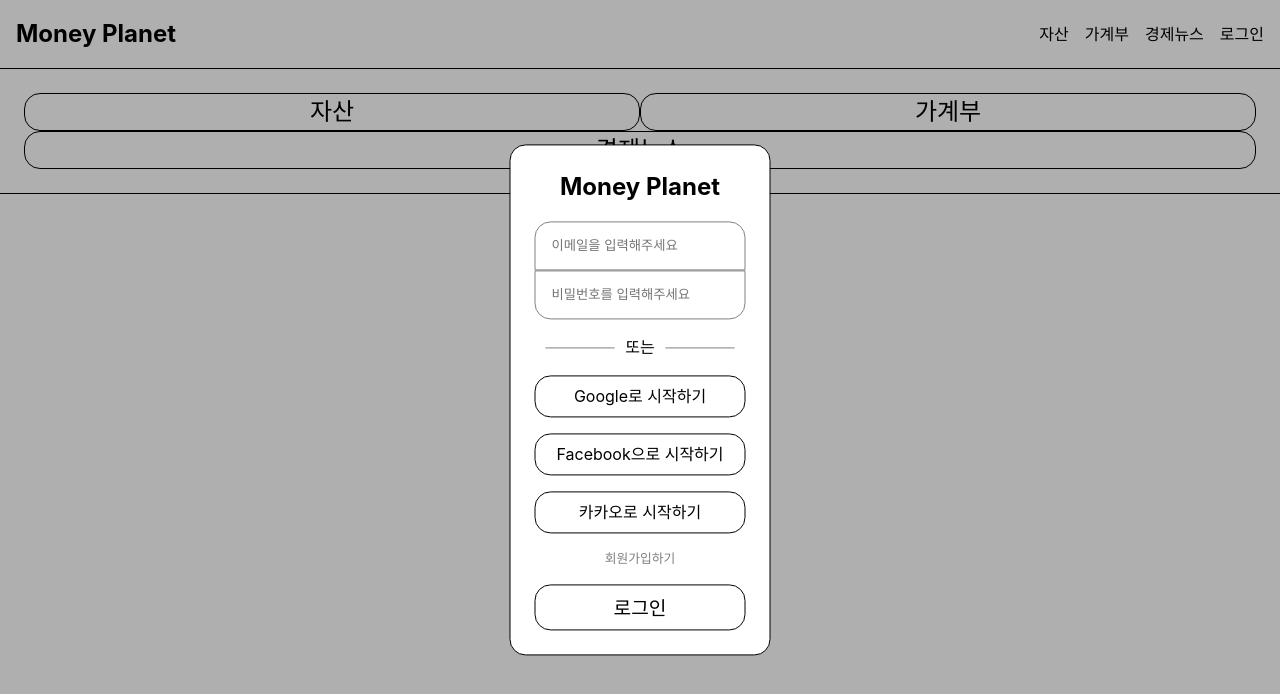
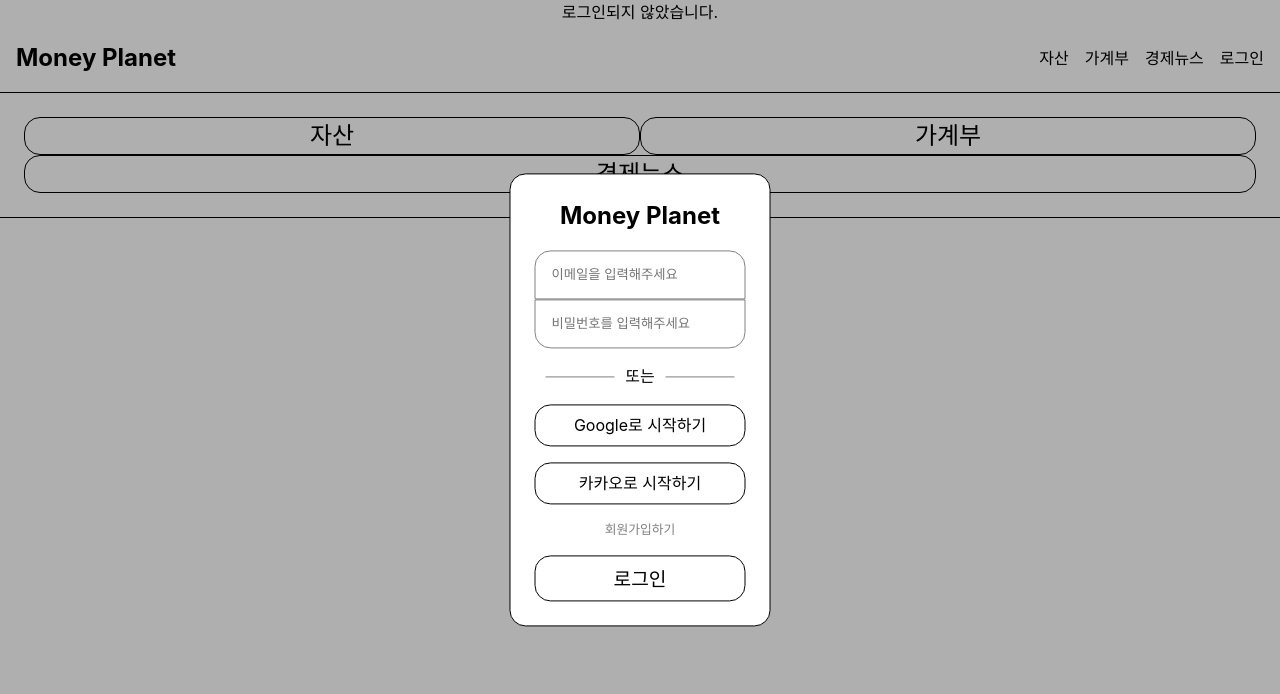
Before and after one commit to inging-bo/Tell-Me-The-Answer, a React (Vite) app: page / in a window 1280 px wide. Both pictures are taken after a click on the label "로그인". Shown: the top 694 px of the page. Built offline with nearby package versions, Linux system fonts and the light colour scheme; no server answers.

Commit message:
로그인 회원가입 구현
firebase Authentication 활용

```diff
--- a/package.json
+++ b/package.json
@@ -10,6 +10,7 @@
     "preview": "vite preview"
   },
   "dependencies": {
+    "firebase": "^11.1.0",
     "ing_project": "file:",
     "react": "^18.3.1",
     "react-dom": "^18.3.1",
--- a/src/App.jsx
+++ b/src/App.jsx
@@ -5,6 +5,7 @@ import Footer from './components/Footer'
 import Header from './components/Header'
 import Login from './components/modal/Login'
 import SignUp from './components/modal/SignUp'
+import AuthState from './components/Test'
 
 function App() {
 
@@ -12,6 +13,7 @@ function App() {
     <BrowserRouter>
     <input type="checkbox" id="login"/>
     <input type="checkbox" id="signUp"/>
+      <AuthState/>
       <Header/>
       <Router/>
       <Footer/>
--- a/src/assets/css/signUp.module.css
+++ b/src/assets/css/signUp.module.css
@@ -1,7 +1,37 @@
 .signUpForm {
-    position: absolute;
-    left: 50%;
-    top: 50%;
-    transform: translate(-50%, -50%);
-    background-color: #ffffff;
+  position: absolute;
+  left: 50%;
+  top: 50%;
+  transform: translate(-50%, -50%);
+  background-color: #ffffff;
+  padding: 1.5rem;
+  display: flex;
+  flex-direction: column;
+  gap: 1rem;
   }
+  .title {
+    font-size: 1.5rem;
+    font-weight: bold;
+}
+.inputBox {
+    display: flex;
+    flex-direction: column;
+    /* overflow: hidden; */
+}
+
+.id {
+    border: solid 1px gray;
+    border-radius: 1rem 1rem 0 0;
+    padding: 1rem;
+    box-sizing: border-box;
+}
+.pw {
+    border: solid 1px gray;
+    border-radius: 0 0 1rem 1rem;
+    padding: 1rem;
+}
+.signUpBtn {
+  padding: .5rem 1rem;
+  font-size: 1.2rem;
+  font-weight: bold;
+}
--- /dev/null
+++ b/src/components/Test.jsx
@@ -0,0 +1,31 @@
+import { useEffect, useState } from "react";
+import { onAuthStateChanged } from "firebase/auth";
+import { auth } from "../firebase";
+
+const AuthState = () => {
+  const [user, setUser] = useState(null);
+
+  useEffect(() => {
+    const unsubscribe = onAuthStateChanged(auth, (user) => {
+      if (user) {
+        setUser(user);
+      } else {
+        setUser(null);
+      }
+    });
+
+    return () => unsubscribe(); // 컴포넌트가 언마운트될 때 리스너 해제
+  }, []);
+
+  return (
+    <div>
+      {user ? (
+        <p>{user.email} 님, 환영합니다!</p>
+      ) : (
+        <p>로그인되지 않았습니다.</p>
+      )}
+    </div>
+  );
+};
+
+export default AuthState;
--- a/src/components/modal/Login.jsx
+++ b/src/components/modal/Login.jsx
@@ -1,30 +1,83 @@
-
-import LoginCss from '../../assets/css/login.module.css'
+import { useState } from "react";
+import LoginCss from "../../assets/css/login.module.css";
+import { login } from "../../services/authService.js"; // authService.js에서 login 함수 import
 
 const Login = () => {
+  const [formData, setFormData] = useState({
+    email: "",
+    password: "",
+  });
+  const [message, setMessage] = useState("");
+
+  const handleChange = (e) => {
+    const { name, value } = e.target;
+    setFormData({ ...formData, [name]: value });
+  };
+
+  const handleSubmit = async (e) => {
+    e.preventDefault();
+    const result = await login(formData.email, formData.password);
+    if (result.user) {
+      setMessage("로그인 성공!");
+      setFormData({
+        email: "",
+        password: "",
+      })
+      console.log(result.user);
+    } else {
+      setMessage("로그인 실패: " + result.error);
+    }
+  };
+
   return (
     <div className="loginModalBox">
       {/* 뒷배경 */}
       <label htmlFor="login" className="loginModal"></label>
 
       {/* 로그인 폼 */}
-            <form className={`border ${LoginCss.loginForm}`} method="get">
+      <form
+        className={`border ${LoginCss.loginForm}`}
+        onSubmit={handleSubmit}
+      >
         <h2 className={`${LoginCss.title}`}>Money Planet</h2>
         <div className={`${LoginCss.inputBox}`}>
-                    <input type="text" className={`${LoginCss.id}`} placeholder="이메일을 입력해주세요" />
-                    <input type="text" className={`${LoginCss.pw}`} placeholder="비밀번호를 입력해주세요" />
+          <input
+            type="email"
+            name="email"
+            className={`${LoginCss.id}`}
+            placeholder="이메일을 입력해주세요"
+            value={formData.email}
+            onChange={handleChange}
+            required
+          />
+          <input
+            type="password"
+            name="password"
+            className={`${LoginCss.pw}`}
+            placeholder="비밀번호를 입력해주세요"
+            value={formData.password}
+            onChange={handleChange}
+            required
+          />
         </div>
         <div className={`${LoginCss.orBox}`}>
           <span className={`${LoginCss.or}`}>또는</span>
         </div>
         <div className={`border ${LoginCss.other}`}>Google로 시작하기</div>
-                <div className={`border ${LoginCss.other}`}>Facebook으로 시작하기</div>
         <div className={`border ${LoginCss.other}`}>카카오로 시작하기</div>
-                <label htmlFor="signUp" className={`signUpBtn ${LoginCss.signUpBtn}`}>회원가입하기</label>
-                <button className={`border ${LoginCss.loginBtn}`} type="submit">로그인</button>
+        <label
+          htmlFor="signUp"
+          className={`signUpBtn ${LoginCss.signUpBtn}`}
+        >
+          회원가입하기
+        </label>
+        <button className={`border ${LoginCss.loginBtn}`} type="submit">
+          로그인
+        </button>
       </form>
+      {message && <p className={LoginCss.message}>{message}</p>}
     </div>
-    )
-}
+  );
+};
 
 export default Login;
--- a/src/components/modal/SignUp.jsx
+++ b/src/components/modal/SignUp.jsx
@@ -1,19 +1,73 @@
-import SignUpCss from "../../assets/css/signUp.module.css"
+import { useState } from "react";
+import SignUpCss from "../../assets/css/signUp.module.css";
+import { signup } from "../../services/authService.js"; // authService.js에서 signup 함수 import
 
 const SignUp = () => {
-    return (
-        <div className="signUpModalBox">
-            <label htmlFor="signUp" className="signUpModal"></label>
-            <form className={`${SignUpCss.signUpForm}`}>
-                <h2>회원가입</h2>
-                <div>
-                    <input type="text" placeholder="id" />
-                    <input type="text" placeholder="password" />
-                </div>
-                <button type="submit">회원가입 완료</button>
-            </form>
+  const [formData, setFormData] = useState({
+    email: "",
+    password: "",
+  });
+
+  const [message, setMessage] = useState("");
+
+  const handleChange = (e) => {
+    const { name, value } = e.target;
+    setFormData({ ...formData, [name]: value });
+  };
+
+  const handleSubmit = async (e) => {
+    e.preventDefault();
+    const result = await signup(formData.email, formData.password);
+    if (result.user) {
+      setMessage("회원가입 성공!");
+      setFormData({
+        email: "",
+        password: "",
+      })
+      console.log(result.user);
+    } else {
+      setMessage("회원가입 실패: " + result.error);
+    }
+  };
+
+  return (
+    <div className="signUpModalBox">
+      {/* 뒷배경 */}
+      <label htmlFor="signUp" className="signUpModal"></label>
+
+      {/* 회원가입 폼 */}
+      <form
+        className={`border ${SignUpCss.signUpForm}`}
+        onSubmit={handleSubmit}
+      >
+        <h2 className={`${SignUpCss.title}`}>회원가입</h2>
+        <div className={`${SignUpCss.inputBox}`}>
+          <input
+            type="email"
+            name="email"
+            className={`${SignUpCss.id}`}
+            placeholder="이메일을 입력해주세요"
+            value={formData.email}
+            onChange={handleChange}
+            required
+          />
+          <input
+            type="password"
+            name="password"
+            className={`${SignUpCss.pw}`}
+            placeholder="비밀번호를 입력해주세요"
+            value={formData.password}
+            onChange={handleChange}
+            required
+          />
         </div>
-    )
-}
+        <button className={`border ${SignUpCss.signUpBtn}`} type="submit">
+          회원가입 완료
+        </button>
+      </form>
+      {message && <p className={SignUpCss.message}>{message}</p>}
+    </div>
+  );
+};
 
 export default SignUp;
--- /dev/null
+++ b/src/firebase.js
@@ -0,0 +1,23 @@
+// Import the functions you need from the SDKs you need
+import { initializeApp } from "firebase/app";
+import { getAuth } from "firebase/auth";
+// TODO: Add SDKs for Firebase products that you want to use
+// https://firebase.google.com/docs/web/setup#available-libraries
+
+// Your web app's Firebase configuration
+// For Firebase JS SDK v7.20.0 and later, measurementId is optional
+const firebaseConfig = {
+  apiKey: "AIzaSyCfgmgYkx3ztQy02-2BQW6gGovNNdKq4x8",
+  authDomain: "ing-project-f733e.firebaseapp.com",
+  projectId: "ing-project-f733e",
+  storageBucket: "ing-project-f733e.firebasestorage.app",
+  messagingSenderId: "1091640045164",
+  appId: "1:1091640045164:web:6d67334f0c87b7294bb249",
+  measurementId: "G-DLYYQ381XP"
+};
+
+// Initialize Firebase
+const app = initializeApp(firebaseConfig);
+const auth = getAuth(app);
+
+export { auth };
--- /dev/null
+++ b/src/services/authService.js
@@ -0,0 +1,23 @@
+// src/authService.js
+import { auth } from "../firebase";
+import { createUserWithEmailAndPassword, signInWithEmailAndPassword } from "firebase/auth";
+
+// 회원가입
+export const signup = async (email, password) => {
+  try {
+    const userCredential = await createUserWithEmailAndPassword(auth, email, password);
+    return { user: userCredential.user };
+  } catch (error) {
+    return { error: error.message };
+  }
+};
+
+// 로그인
+export const login = async (email, password) => {
+  try {
+    const userCredential = await signInWithEmailAndPassword(auth, email, password);
+    return { user: userCredential.user };
+  } catch (error) {
+    return { error: error.message };
+  }
+};
```
Also changed, not shown: 2 other files (tests, documents, lock files or other folders). Lines whose indentation alone changed are shown as unchanged.
